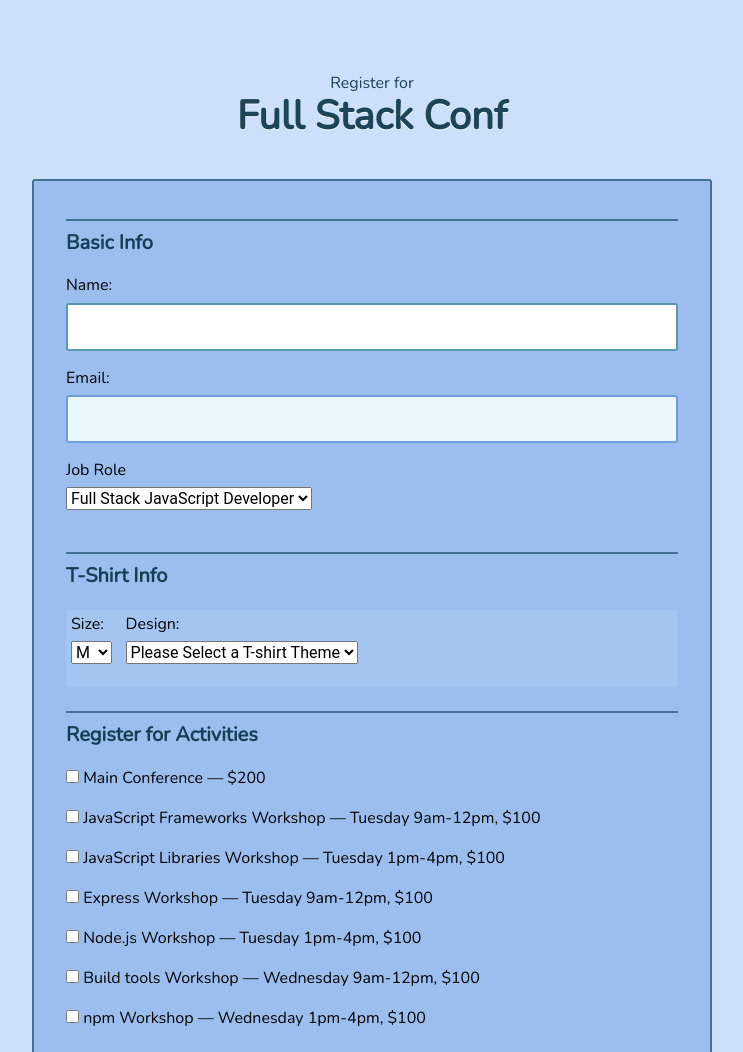
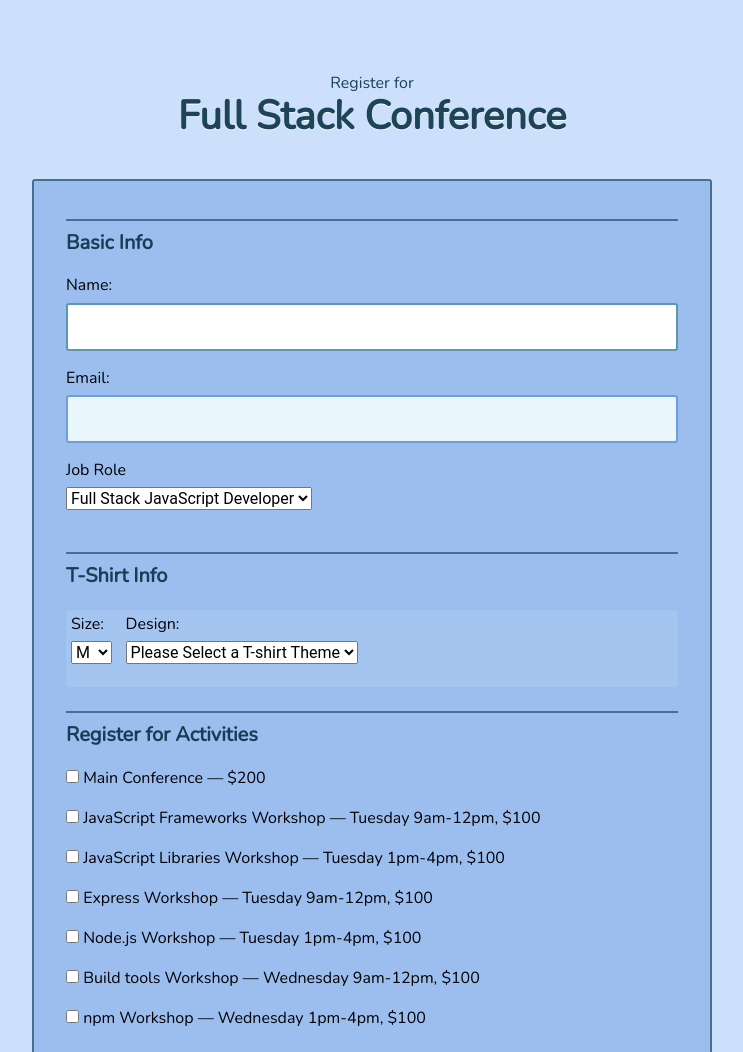
Before and after one commit to jcbrady/techdegree-unit-3, a plain HTML site: page index.html in a window 1280 px wide. Shown: the top 1052 px of the page, without its empty margins (268-1011 px from the left). Drawn offline with nearby package versions, Linux system fonts and the light colour scheme.

Commit message:
Updated Title

```diff
--- a/index.html
+++ b/index.html
@@ -1,5 +1,6 @@
 <!DOCTYPE html>
 <html lang="en">
+
 <head>
   <meta charset="utf-8" />
   <meta name="viewport" content="width=device-width, initial-scale=1.0" />
@@ -7,11 +8,12 @@
   <link rel="stylesheet" href="css/normalize.css" />
   <link rel="stylesheet" href="css/style.css" />
 </head>
+
 <body>
   <div class="container">
     <header>
       <span>Register for</span>
-        <h1>Full Stack Conf</h1>
+      <h1>Full Stack Conference</h1>
     </header>
 
     <form action="index.html" method="post" novalidate>
@@ -154,11 +156,13 @@
         </div>
 
         <div id="paypal" class="paypal">
-            <p>If you selected the PayPal option we'll take you to Paypal's site to set up your billing information, when you click “Register” below.</p>
+          <p>If you selected the PayPal option we'll take you to Paypal's site to set up your billing information, when
+            you click “Register” below.</p>
         </div>
 
         <div id="bitcoin" class="bitcoin">
-            <p>If you selected the Bitcoin option we'll take you to the Coinbase site to set up your billing information. Due to the nature of exchanging Bitcoin, all Bitcoin transactions will be final.</p>
+          <p>If you selected the Bitcoin option we'll take you to the Coinbase site to set up your billing information.
+            Due to the nature of exchanging Bitcoin, all Bitcoin transactions will be final.</p>
         </div>
       </fieldset>
 
@@ -167,4 +171,5 @@
   </div>
   <script src="js/script.js"></script>
 </body>
+
 </html>
```
Lines whose indentation alone changed are shown as unchanged.
